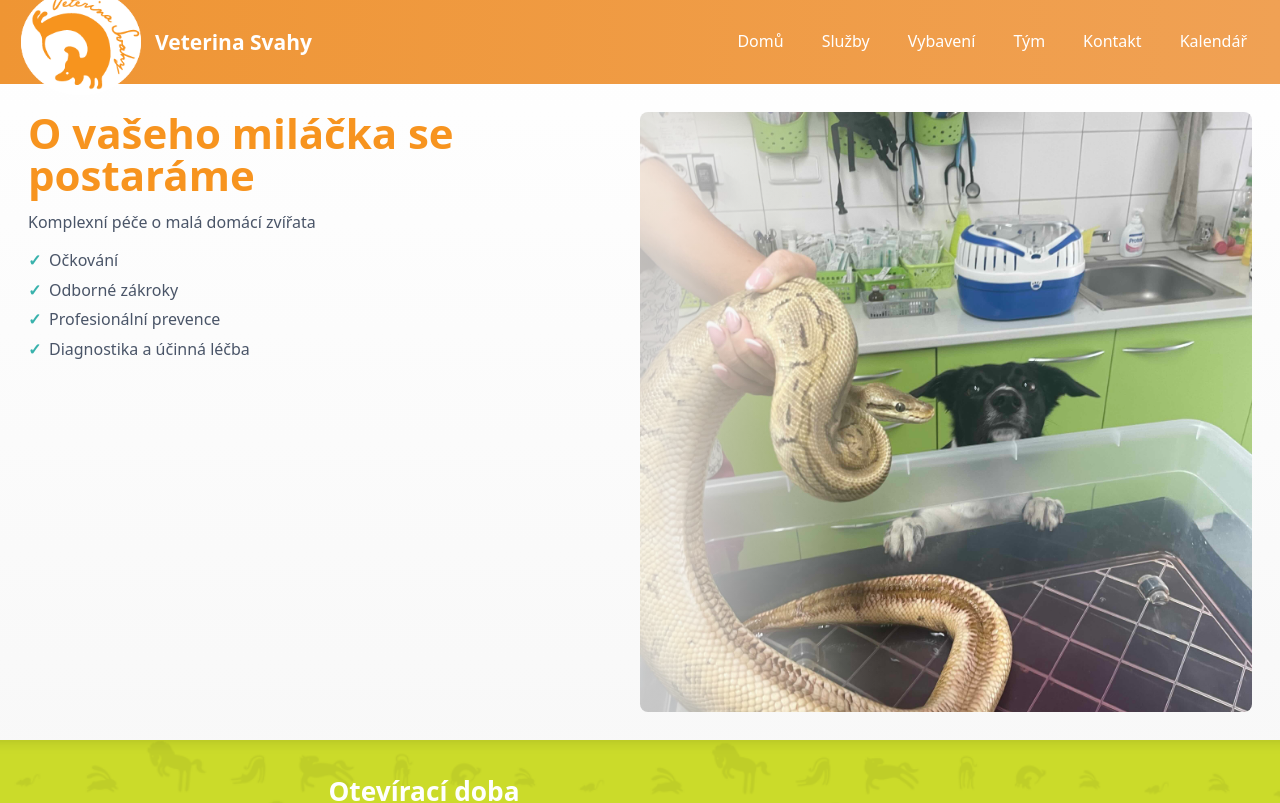
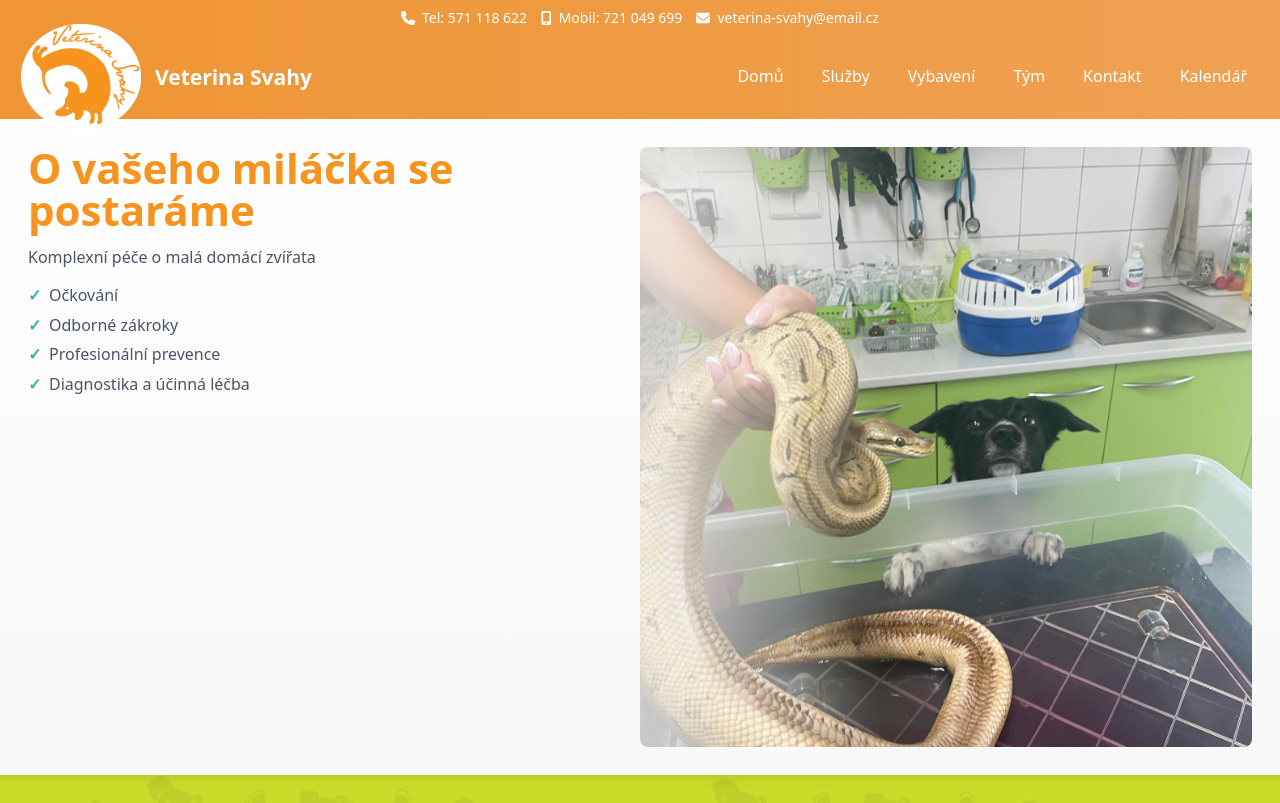
Before and after one commit to ajtyrunner/veterinarni-ordinace, a Next.js app: page / in a window 1280 px wide. Shown: the top 803 px of the page. Built offline with nearby package versions, Linux system fonts and the light colour scheme.

Commit message:
add contacts to header

```diff
--- a/package.json
+++ b/package.json
@@ -9,6 +9,9 @@
     "lint": "next lint"
   },
   "dependencies": {
+    "@fortawesome/fontawesome-svg-core": "^6.6.0",
+    "@fortawesome/free-solid-svg-icons": "^6.6.0",
+    "@fortawesome/react-fontawesome": "^0.2.2",
     "@swc/helpers": "^0.5.12",
     "next": "14.2.7",
     "react": "^18.3.1",
--- a/src/components/Header.tsx
+++ b/src/components/Header.tsx
@@ -3,6 +3,8 @@
 import React, { useState } from "react";
 import Image from "next/image";
 import Link from "next/link";
+import { FontAwesomeIcon } from "@fortawesome/react-fontawesome";
+import { faPhone, faMobileAlt, faEnvelope } from "@fortawesome/free-solid-svg-icons";
 
 const Header = () => {
     const [active, setActive] = useState(false);
@@ -12,7 +14,28 @@ const Header = () => {
     };
 
     return (
-        <header className="header-gradient bg-gray-800">
+        <header className="header-gradient">
+            {/* Kontaktni informace nad logem */}
+            <div className="w-full bg-gradient-to-r from-[rgba(var(--header-start-color),1)] to-[rgba(var(--header-end-color),1)] p-2 text-center text-white flex justify-center space-x-4">
+                <div className="flex items-center space-x-2">
+                    <FontAwesomeIcon icon={faPhone} />
+                    <a href="tel:571118622" className="text-white">
+                        Tel: 571 118 622
+                    </a>
+                </div>
+                <div className="flex items-center space-x-2">
+                    <FontAwesomeIcon icon={faMobileAlt} />
+                    <a href="tel:721049699" className="text-white">
+                        Mobil: 721 049 699
+                    </a>
+                </div>
+                <div className="flex items-center space-x-2">
+                    <FontAwesomeIcon icon={faEnvelope} />
+                    <a href="mailto:veterina-svahy@email.cz" className="text-white">
+                        veterina-svahy@email.cz
+                    </a>
+                </div>
+            </div>
             <div className="container mx-auto px-6 h-24 flex justify-between items-center flex-wrap md:flex-nowrap">
                 {/* Logo */}
                 <div className="flex items-center flex-1">
```
Also changed, not shown: src/app/globals.css (line endings or trailing spaces), 1 other file (tests, documents, lock files or other folders).
